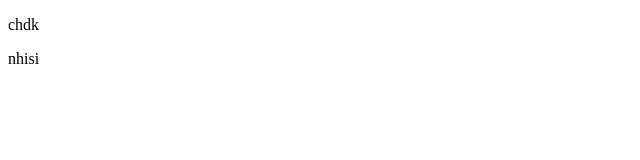
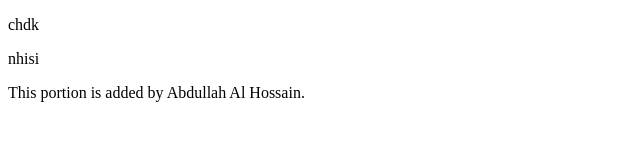
Before and after one commit to Hossain-iit-12/ABCD-Mart, a plain HTML site: page index.html in a window 1280 px wide. Shown: the whole page, without its empty margins (0-640 px from the left). Drawn offline with Linux system fonts and the light colour scheme.

Commit message:
Hossain's add

```diff
--- a/index.html
+++ b/index.html
@@ -8,5 +8,7 @@
 <body>
     <p>chdk</p>
     <p>nhisi</p>
+
+    <p>This portion is added by Abdullah Al Hossain.</p>
 </body>
 </html>
```
